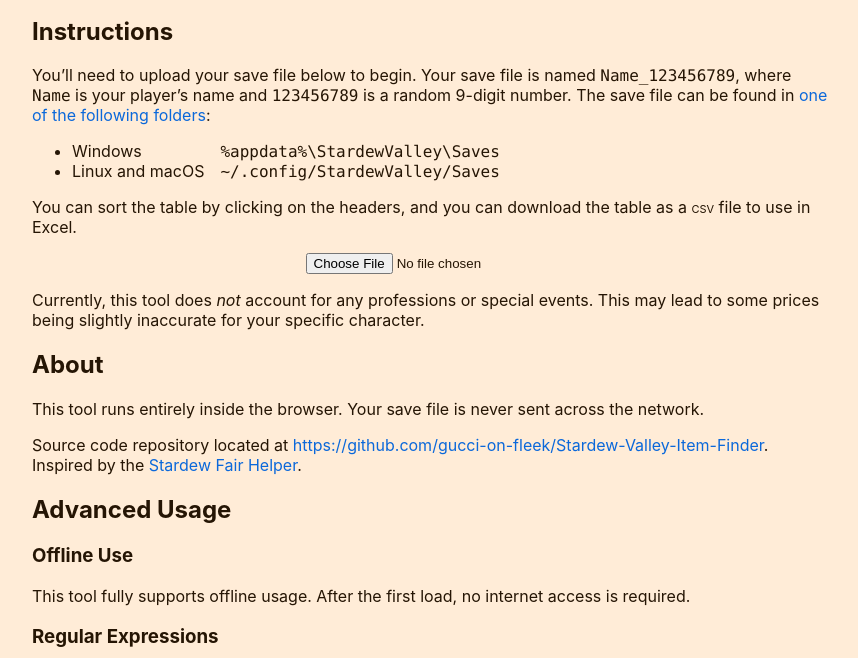
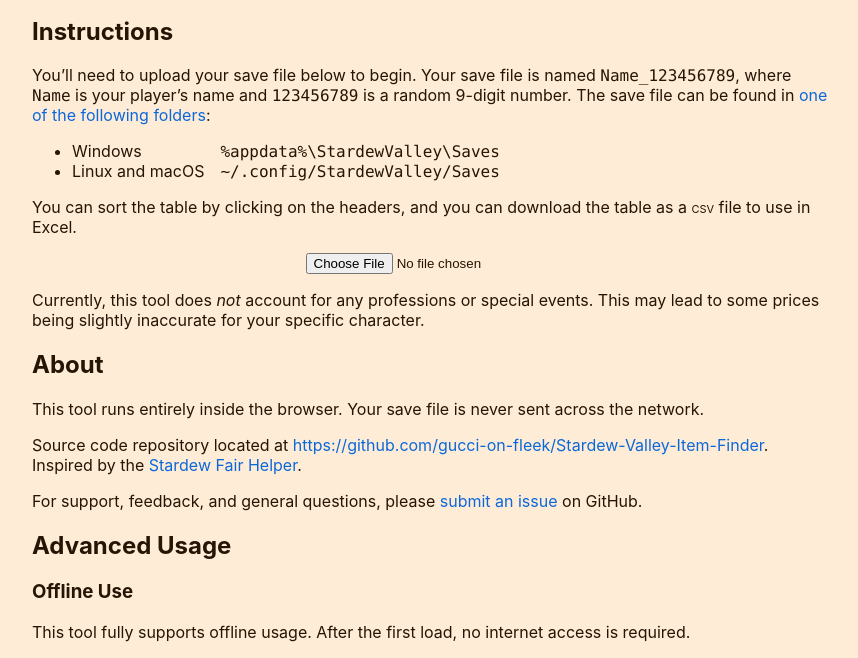
Before and after one commit to gucci-on-fleek/Stardew-Valley-Item-Finder, a plain HTML site: page index.html in a window 1280 px wide. Shown: the part 139-797 px from the top of the page, without its empty margins (208-1066 px from the left). Drawn offline with Linux system fonts and the light colour scheme.

Commit message:
Documentation Updates

```diff
--- a/index.html
+++ b/index.html
@@ -107,6 +107,11 @@
                 href="https://github.com/gucci-on-fleek/Stardew-Valley-Item-Finder">https://github.com/gucci-on-fleek/Stardew-Valley-Item-Finder</a>.
             Inspired by the <a href="https://mouseypounds.github.io/stardew-fair-helper/">Stardew Fair Helper</a>.
         </p>
+        <p>
+            For support, feedback, and general questions, please <a
+                href="https://github.com/gucci-on-fleek/Stardew-Valley-Item-Finder/issues/new/choose"> submit an
+                issue</a> on GitHub.
+        </p>
         <h2>Advanced Usage</h2>
         <h3>Offline Use</h3>
         <p>
```
Also changed, not shown: readme.md.
